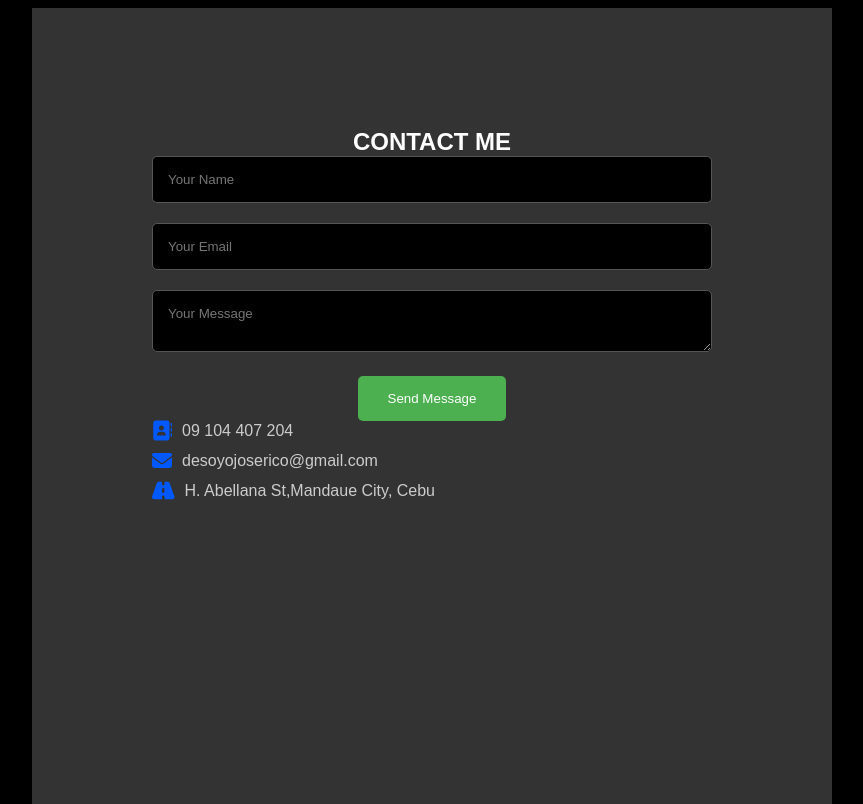
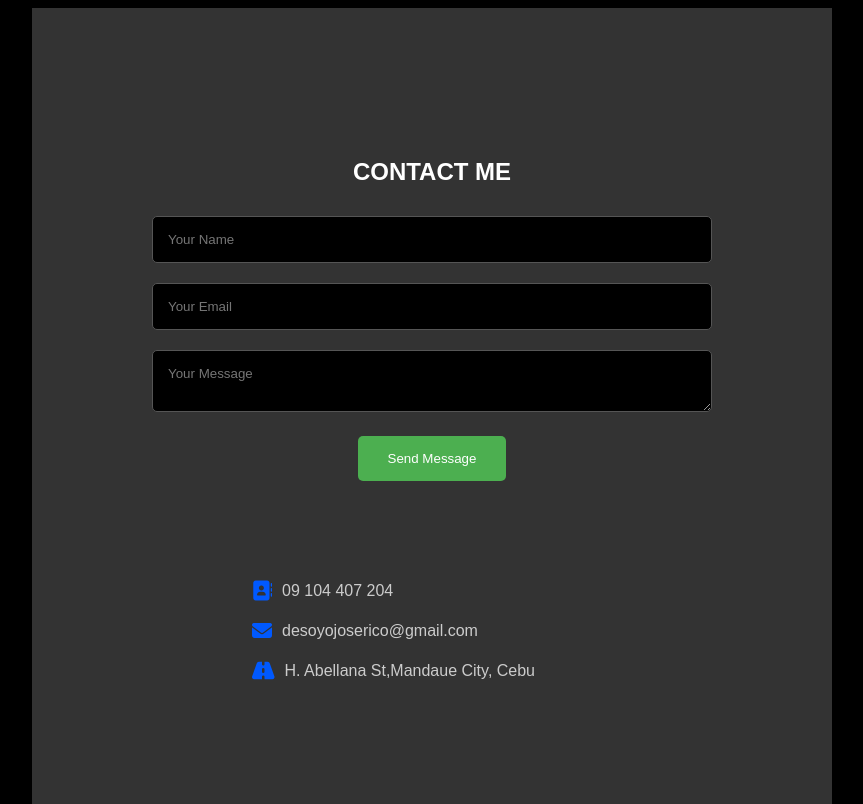
Before and after one commit to desoyojoserico/Portfolio, a plain HTML site: page index.html in a window 1280 px wide. Shown: the part 2260-3064 px from the top of the page, without its empty margins (208-1071 px from the left). Drawn offline with Linux system fonts and the light colour scheme.

Commit message:
Update style.css

```diff
--- a/style.css
+++ b/style.css
@@ -189,7 +189,9 @@ nav ul li a:hover::after{
     padding: 50px;
     text-align: center;
 }
-
+.container-contact h2{
+    padding: 30px;
+}
 .contact-form input,
 .contact-form textarea {
     width: 100%;
@@ -215,9 +217,14 @@ button[type="submit"] {
 button[type="submit"]:hover {
     background-color: #0059ff;
 }
+.contact-info{
+    margin-bottom: 40px;
+    padding: 100px;
+    text-align: justify;
+}
 
 .contact-info p {
-    margin-bottom: 10px;
+    margin-bottom: 20px;
     color: #ccc;
     display: flex;
     align-items: center;
```
